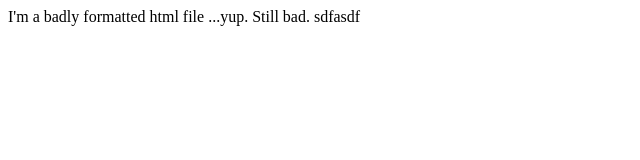
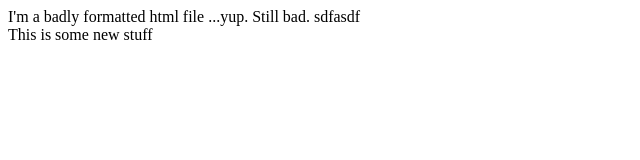
Before and after one commit to jasonblanchard/nycda-github-demo, a plain HTML site: page index.html in a window 1280 px wide. Shown: the whole page, without its empty margins (0-640 px from the left). Drawn offline with Linux system fonts and the light colour scheme.

Commit message:
Added a new div

```diff
--- a/index.html
+++ b/index.html
@@ -3,3 +3,7 @@
   ...yup. Still bad.
   sdfasdf
 </div>
+
+<div class='stuff'>
+  This is some new stuff
+</div>
```
